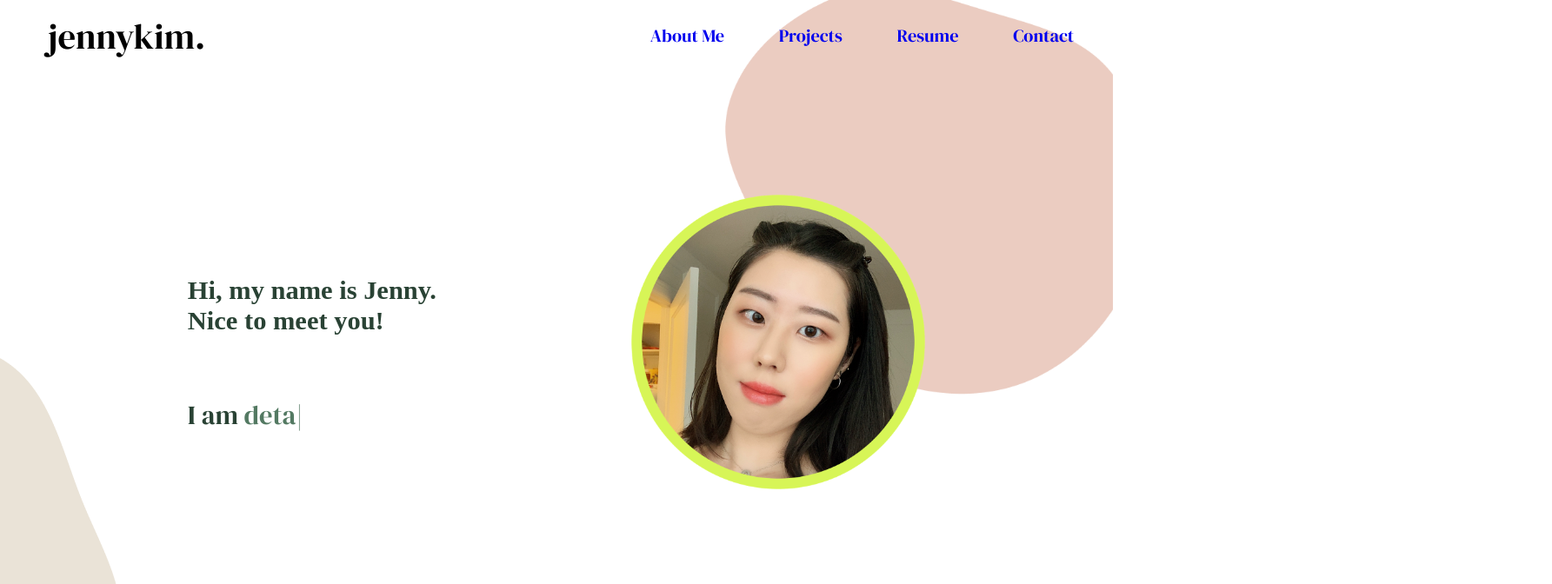
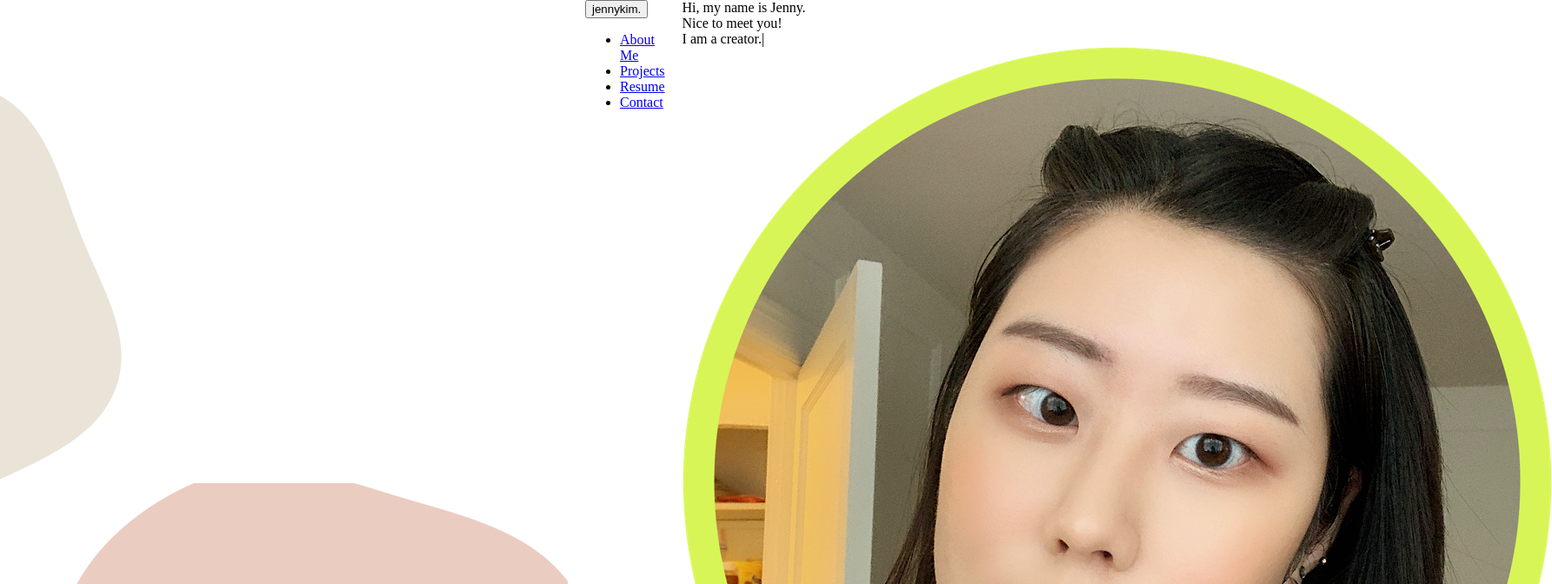
Before and after one commit to kim-jenny5/my-portfolio-site, a React (Create React App) app: page / in a window 1280 px wide. Shown: the top 672 px of the page at 87% size, 1785 px wide, since content can reach past the window. Built offline with nearby package versions, Linux system fonts and the light colour scheme; a web font is replaced by a local one.

Commit message:
removed margins from body with globalstyle

```diff
--- a/public/index.html
+++ b/public/index.html
@@ -11,7 +11,7 @@
 			href="https://fonts.googleapis.com/css2?family=Corben:wght@700&family=DM+Serif+Display&family=Source+Sans+Pro:wght@400;700&display=swap"
 			rel="stylesheet"
 		/>
-		<link rel="stylesheet" href="./style.css" />
+		<!-- <link rel="stylesheet" href="./style.css" /> -->
 		<title>Jenny // Frontend Developer</title>
 	</head>
 	<body>
--- a/src/App.js
+++ b/src/App.js
@@ -1,3 +1,6 @@
+import styled from "styled-components";
+import { createGlobalStyle } from "styled-components";
+
 import BlobGraphics from "./BlobGraphics";
 import HeaderNav from "./HeaderNav";
 import Introduction from "./Introduction";
@@ -10,14 +13,44 @@ import Footer from "./Footer";
 export default function App() {
 	return (
 		<div className="App">
+			<GlobalStyle />
+			<Container>
 				<BlobGraphics />
 				<HeaderNav />
 				<Introduction />
-			<About />
+				{/* <About />
 				<ProjectsCont />
 				<ResumeCont />
 				<Contact />
-			<Footer />
+				<Footer /> */}
+			</Container>
 		</div>
 	);
 }
+
+const Container = styled.div`
+	display: grid;
+	grid-template-columns: repeat(12, 1fr);
+	grid-column-gap: 1.25rem;
+`;
+
+const GlobalStyle = createGlobalStyle`body {
+  margin: 0;
+  padding: 0;
+}`;
+
+// grid-template-areas: "header header header header" "main main main main" "footer footer footer footer";
+// grid-template-columns: repeat(auto-fill, minmax(250px, 1fr));
+// position: relative;
+// align-items: center;
+// grid-template-columns: repeat(12, 1fr);
+// grid-template-columns: repeat(12, 8.33%);
+// margin: 0 70px 0 70px;
+// margin: 0;
+// padding: 0;
+
+// grid-template-columns: repeat(auto-fit, minmax(240px, 1fr));
+// const Columns = styled.div`
+// 	width: 8.33%;
+// 	float: left;
+// `;
```
Lines whose indentation alone changed are shown as unchanged.
